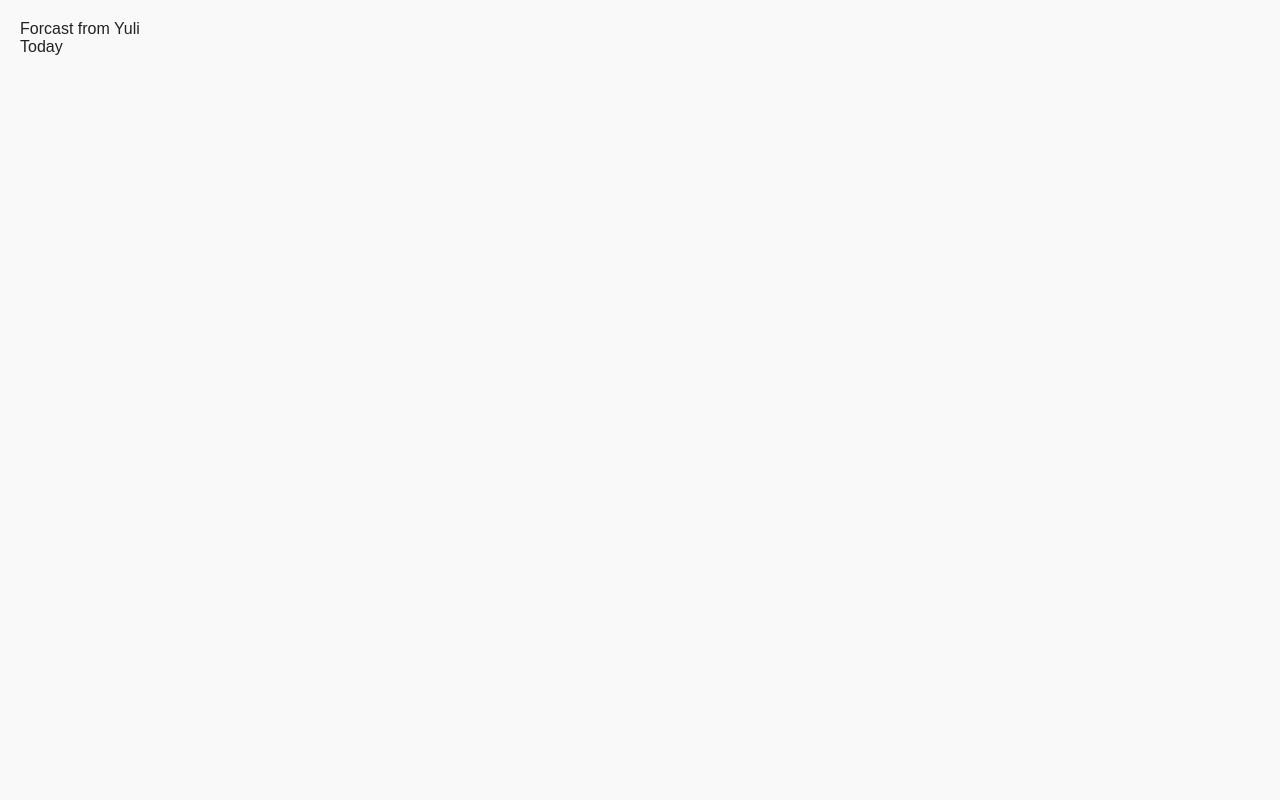
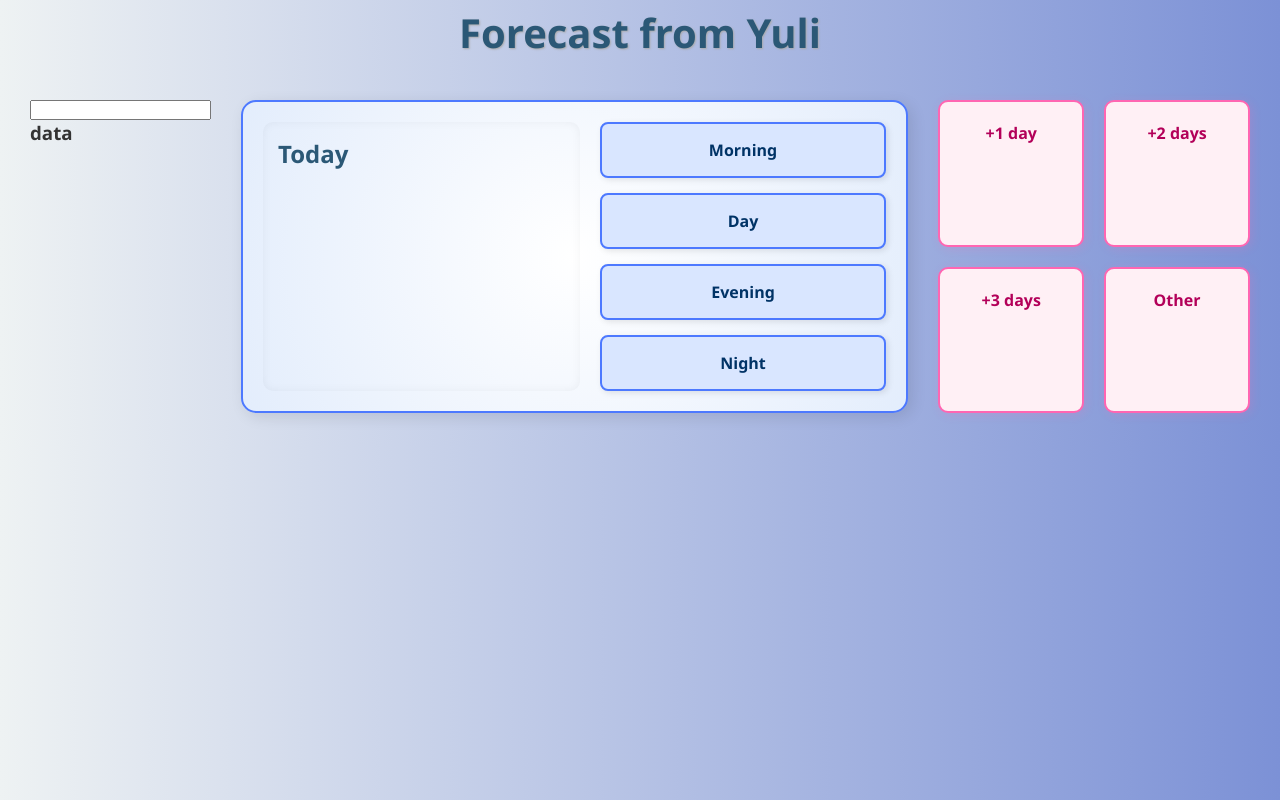
Before and after one commit to harpolino5/Web-Middle-Maker-Time, a plain HTML site: page index.html in a window 1280 px wide. Drawn offline with Linux system fonts and the light colour scheme; no server answers.

Commit message:
full style;index=>script

```diff
--- a/index.html
+++ b/index.html
@@ -6,10 +6,10 @@
   <meta http-equiv="X-UA-Compatible" content="IE=edge" />
   <meta name="viewport" content="width=device-width, initial-scale=1.0" />
 
-  <!-- Підключення стилів -->
-  <link rel="stylesheet" href="style.css" />
+  <link rel="stylesheet" href="style.css">
+  <script src="script.js" defer></script>
 
-  <title>Document</title>
+  <title>Forecast from Yuli</title>
 </head>
 
 <body>
@@ -18,35 +18,39 @@
     integrity="sha384-rOA1PnstxnOBLzCLMcre8ybwbTmemjzdNlILg8O7z1lUkLXozs4DHonlDtnE7fpc"
     crossorigin="anonymous"></script>
 
-  <!-- Підключення локального скрипта -->
-  <script src="script.js"></script>
+  <h1>Forecast from Yuli</h1>
 
-  <header>Forcast from Yuli</header>
-
-  <div class="forcast">
+  <div class="forecast">
+    <div class="info">
+    <input type="text" class="location">
+    <h3>data</h3>
+  </div>
   <div class="weather_today">
-
-      <div class="current">Today
+    <div class="current">
+      <h2>Today</h2>
       <div class="data"></div>
-        <div class="tempr"></div>
+      <div class="temp"></div>
       <div class="temp_feels"></div>
       <div class="precipitation"></div>
       <div class="humidity"></div>
       <div class="wind"></div>
     </div>
 
-      <div class="today_morning"></div>
-      <div class="today_day"></div>
-      <div class="today_evening"></div>
+    <div class="periods">
+      <div class="today_morning">Morning</div>
+      <div class="today_day">Day</div>
+      <div class="today_evening">Evening</div>
+      <div class="today_night">Night</div>
+    </div>
   </div>
 
   <div class="weather_next">
-      <div class="next_1day"></div>
-      <div class="next_2day"></div>
-      <div class="next_3day"></div>
+    <div class="next_1day">+1 day</div>
+    <div class="next_2day">+2 days</div>
+    <div class="next_3day">+3 days</div>
+    <div class="check_if_want">Other</div>
   </div>
   </div>
-
 </body>
 
 </html>
--- a/script.js
+++ b/script.js
@@ -1,21 +1,38 @@
-fetch("http://api.weatherapi.com/v1/forecast.json?key=951a789b2e6b41cba50132218253105&q=Tokyo&days=3&aqi=no&alerts=no", {
-    method: "GET"
-})
-    .then(res => res.json())
-    .then(data => {
-        forecastContainer = document.querySelector(".forecast");
-        forecastContainer.innerHTML = "";
+const API_KEY = '951a789b2e6b41cba50132218253105';
+const LOCATION = 'Kyiv';
 
-        data.forecast.forecastday.forEach(forecastday => {
-            html = `
-                <div class="forecast-item">
-                    <span>${forecastday.date}</span>
-                    <h2>${forecastday.day.avgtemp_c}°C</h2>
-                    <p>${forecastday.day.condition.text}</p>
-                </div>
-            `;
-            forecastContainer.innerHTML += html;
-        });
+fetch(`http://api.weatherapi.com/v1/current.json?key=${API_KEY}&q=${LOCATION}&aqi=no`, {
+    method: "get",
+}).then((res) => res.json()).then(data => {
+// console.log(data.last_updated)
+    document.querySelector('.forecast').innerHTML = `
+    <input type="text" class="location">
+    <h3>data</h3>
+        <div class="weather_today">
+      <div class="current">
+        <h2>Today</h2>
+        <div class="data"></div>
+        <div class="temp"></div>
+        <div class="temp_feels"></div>
+        <div class="precipitation"></div>
+        <div class="humidity"></div>
+        <div class="wind"></div>
+      </div>
 
-        document.querySelector(".feels-like h1").textContent = `${data.current.feelslike_c}°C`;
-    });
+      <div class="periods">
+        <div class="today_morning">Morning</div>
+        <div class="today_day">Day</div>
+        <div class="today_evening">Evening</div>
+        <div class="today_night">Night</div>
+      </div>
+    </div>
+
+    <div class="weather_next">
+      <div class="next_1day">+1 day</div>
+      <div class="next_2day">+2 days</div>
+      <div class="next_3day">+3 days</div>
+      <div class="check_if_want">Other</div>
+    </div>`
+}).catch(error => {
+    console.error('Error fetching weather data:', error);
+});
--- a/style.css
+++ b/style.css
@@ -1,20 +1,113 @@
+/* Загальні стилі */
 * {
+  box-sizing: border-box;
   margin: 0;
   padding: 0;
 }
+
 body {
-  font-family: Arial, sans-serif;
-  background-color: #f9f9f9;
-  color: #222;
-  margin: 0;
-  padding: 20px;
+  font-family: 'Segoe UI', Tahoma, Geneva, Verdana, sans-serif;
+  background: linear-gradient(to right, #eef2f3, #7c91d6);
+  color: #333;
 }
 
-.weather-container {
-  max-width: 600px;
-  margin: auto;
-  background: white;
-  border-radius: 12px;
-  box-shadow: 0 0 10px rgba(0, 0, 0, 0.1);
+/* Заголовок */
+h1 {
+  text-align: center;
+  font-size: 2.5em;
+  color: #2b5876;
+  padding: 5px 0 10px 0;
+  text-shadow: 1px 1px 2px #aaa;
+  background-color: linear-gradient();
+}
+
+/* Основний контейнер */
+.forecast {
+  display: flex;
+  justify-content: space-between;
+  padding: 30px;
+  gap: 30px;
+}
+.location{
+    display: flex;
+    height: 20px;
+}
+/* Секція сьогоднішньої погоди */
+.weather_today {
+  flex: 2;
+  display: flex;
   padding: 20px;
+  gap: 20px;
+  border: 2px solid #4d79ff;
+  border-radius: 15px;
+  background: #FFFFFF;
+  background: radial-gradient(circle, rgba(255, 255, 255, 1) 0%, rgba(227, 237, 252, 1) 100%);
+  box-shadow: 4px 4px 15px rgba(0, 0, 0, 0.1);
 }
+
+/* Ліва частина — поточна погода */
+.current {
+  flex: 1;
+  border-radius: 10px;
+  padding: 15px;
+  display: flex;
+  flex-direction: column;
+  gap: 12px;
+  box-shadow: inset 0 0 10px rgba(0, 0, 0, 0.05);
+}
+
+.current h2 {
+  color: #2b5876;
+  margin-bottom: 10px;
+}
+
+/* Періоди дня */
+.periods {
+  flex: 1;
+  display: flex;
+  flex-direction: column;
+  justify-content: center;
+  gap: 15px;
+}
+
+.periods > div {
+  background-color: #d9e6ff;
+  border: 2px solid #4d79ff;
+  border-radius: 8px;
+  padding: 15px;
+  text-align: center;
+  font-weight: bold;
+  color: #003366;
+  box-shadow: 2px 2px 6px rgba(0, 0, 0, 0.1);
+  transition: all 0.3s;
+}
+
+.periods > div:hover {
+  background-color: #b3ccff;
+  transform: scale(1.05);
+}
+
+/* Секція наступних днів */
+.weather_next {
+  flex: 1;
+  display: grid;
+  grid-template-columns: repeat(2, 1fr);
+  gap: 20px;
+}
+
+.weather_next > div {
+  background-color: #fff0f5;
+  border: 2px solid #ff66b2;
+  border-radius: 10px;
+  padding: 20px;
+  text-align: center;
+  font-weight: bold;
+  color: #b30059;
+  box-shadow: 2px 2px 10px rgba(255, 105, 180, 0.2);
+  transition: background-color 0.3s, transform 0.3s;
+}
+
+.weather_next > div:hover {
+  background-color: #ffe6f0;
+  transform: translateY(-5px);
+}
```
Also changed, not shown: Plan.png (added), Без імені.png (added). Lines whose indentation alone changed are shown as unchanged.
